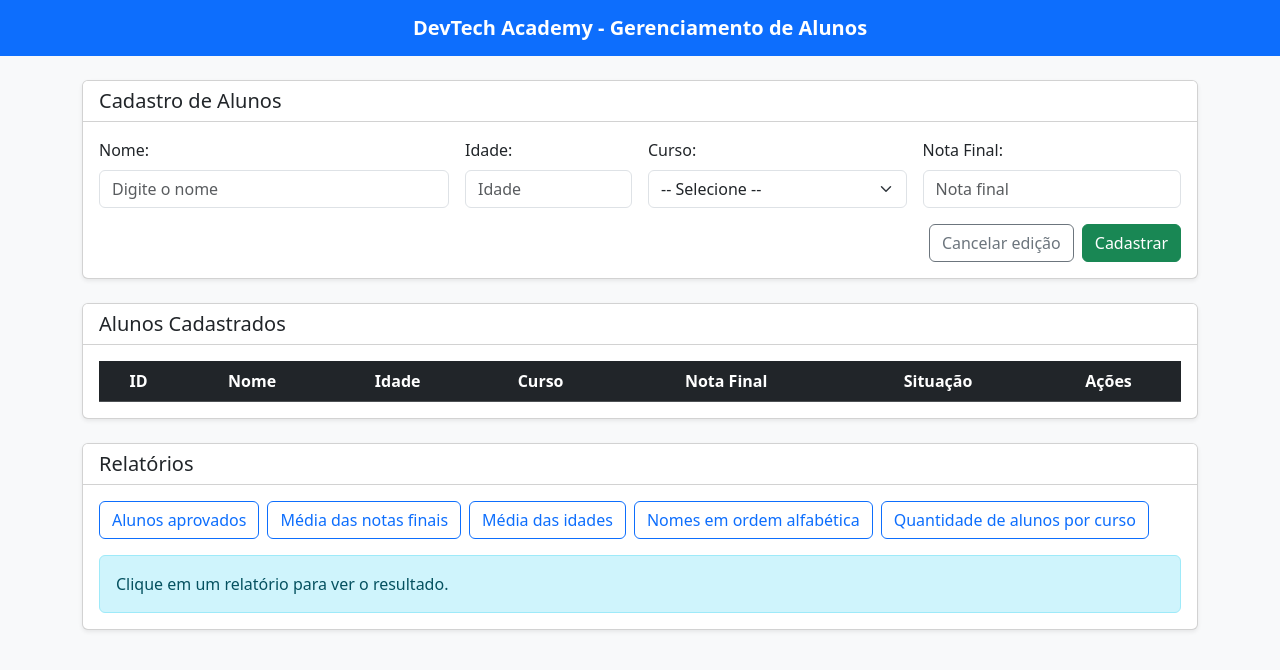
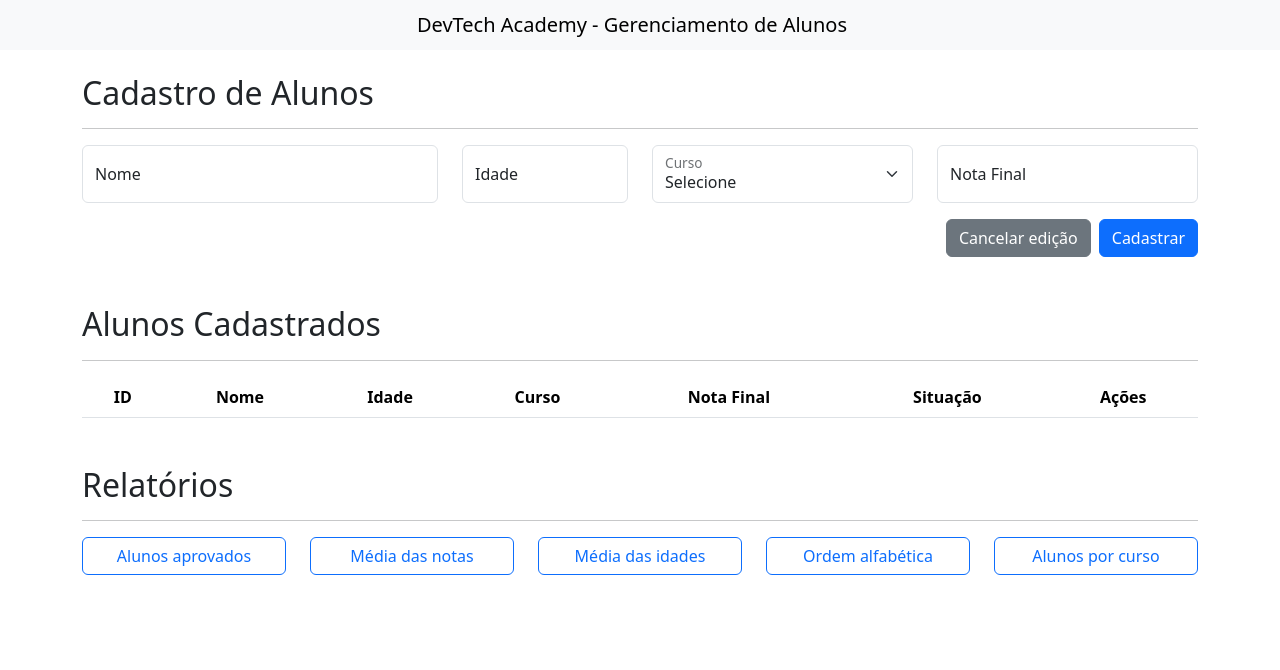
Before and after one commit to MariaJulia015/Gerenciamento_Alunos, a plain HTML site: page index.html in a window 1280 px wide. Drawn offline with nearby package versions, Linux system fonts and the light colour scheme.

Commit message:
Ajuste na interface

```diff
--- a/index.html
+++ b/index.html
@@ -6,58 +6,58 @@
     <title>EC01 - DevTech Academy - Alunos</title>
     <link rel="stylesheet" href="https://cdn.jsdelivr.net/npm/bootstrap@5.3.8/dist/css/bootstrap.min.css">
 </head>
-<body class="bg-light">
-    <nav class="navbar navbar-dark bg-primary mb-4">
+<body>
+    <nav class="navbar bg-body-tertiary">
         <div class="container justify-content-center">
-            <span class="navbar-brand mx-0 fw-semibold">DevTech Academy - Gerenciamento de Alunos</span>
+            <span class="navbar-brand mb-0 h1">DevTech Academy - Gerenciamento de Alunos</span>
         </div>
     </nav>
 
-    <div class="container mb-4">
-        <div class="card shadow-sm mb-4">
-            <div class="card-header bg-white">
-                <h5 class="mb-0">Cadastro de Alunos</h5>
+    <div class="container mt-4">
+        <h2>Cadastro de Alunos</h2>
+        <hr>
+        <form id="formAluno" method="post">
+            <div class="row">
+                <div class="col-md-4">
+                    <div class="form-floating mb-3">
+                        <input type="text" class="form-control" id="nome" name="nome" placeholder="Nome" required>
+                        <label for="nome">Nome</label>
                     </div>
-            <div class="card-body">
-                <form id="formAluno" method="post">
-                    <div class="row g-3 align-items-end">
-                        <div class="col-md-4">
-                            <label for="nome" class="form-label">Nome:</label>
-                            <input type="text" class="form-control" id="nome" name="nome" placeholder="Digite o nome" required>
                 </div>
                 <div class="col-md-2">
-                            <label for="idade" class="form-label">Idade:</label>
+                    <div class="form-floating mb-3">
                         <input type="number" class="form-control" id="idade" name="idade" min="0" placeholder="Idade" required>
+                        <label for="idade">Idade</label>
+                    </div>
                 </div>
                 <div class="col-md-3">
-                            <label for="curso" class="form-label">Curso:</label>
+                    <div class="form-floating mb-3">
                         <select class="form-select" id="curso" name="curso" required>
-                                <option value="">-- Selecione --</option>
+                            <option value="">Selecione</option>
                             <option value="JavaScript">JavaScript</option>
                             <option value="Python">Python</option>
                             <option value="Java">Java</option>
                         </select>
+                        <label for="curso">Curso</label>
+                    </div>
                 </div>
                 <div class="col-md-3">
-                            <label for="notaFinal" class="form-label">Nota Final:</label>
-                            <input type="number" class="form-control" id="notaFinal" name="notaFinal" min="0" max="10" step="0.1" placeholder="Nota final" required>
+                    <div class="form-floating mb-3">
+                        <input type="number" class="form-control" id="notaFinal" name="notaFinal" min="0" max="10" step="0.1" placeholder="Nota Final" required>
+                        <label for="notaFinal">Nota Final</label>
                     </div>
                 </div>
-                    <div class="d-flex justify-content-end gap-2 mt-3">
-                        <input type="button" class="btn btn-outline-secondary" id="btnCancelar" value="Cancelar edição">
-                        <input type="submit" class="btn btn-success" id="btnCadastrar" value="Cadastrar">
+            </div>
+            <div class="d-flex justify-content-end gap-2">
+                <input type="button" class="btn btn-secondary" id="btnCancelar" value="Cancelar edição">
+                <input type="submit" class="btn btn-primary" id="btnCadastrar" value="Cadastrar">
             </div>
         </form>
-            </div>
-        </div>
 
-        <div class="card shadow-sm mb-4">
-            <div class="card-header bg-white">
-                <h5 class="mb-0">Alunos Cadastrados</h5>
-            </div>
-            <div class="card-body table-responsive">
-                <table class="table table-striped table-hover align-middle text-center mb-0">
-                    <thead class="table-dark">
+        <h2 class="mt-5">Alunos Cadastrados</h2>
+        <hr>
+        <table class="table table-striped text-center">
+            <thead>
                 <tr>
                     <th>ID</th>
                     <th>Nome</th>
@@ -71,24 +71,17 @@
             <tbody id="tabelaAlunos">
             </tbody>
         </table>
+
+        <h2 class="mt-5">Relatórios</h2>
+        <hr>
+        <div class="row">
+            <div class="col-md mb-2 d-grid"><input type="button" class="btn btn-outline-primary" id="btnAprovados" value="Alunos aprovados"></div>
+            <div class="col-md mb-2 d-grid"><input type="button" class="btn btn-outline-primary" id="btnMediaNotas" value="Média das notas"></div>
+            <div class="col-md mb-2 d-grid"><input type="button" class="btn btn-outline-primary" id="btnMediaIdades" value="Média das idades"></div>
+            <div class="col-md mb-2 d-grid"><input type="button" class="btn btn-outline-primary" id="btnOrdemAlfabetica" value="Ordem alfabética"></div>
+            <div class="col-md mb-2 d-grid"><input type="button" class="btn btn-outline-primary" id="btnPorCurso" value="Alunos por curso"></div>
         </div>
-        </div>
-
-        <div class="card shadow-sm">
-            <div class="card-header bg-white">
-                <h5 class="mb-0">Relatórios</h5>
-            </div>
-            <div class="card-body">
-                <div class="d-flex flex-wrap gap-2 mb-3">
-                    <input type="button" class="btn btn-outline-primary" id="btnAprovados" value="Alunos aprovados">
-                    <input type="button" class="btn btn-outline-primary" id="btnMediaNotas" value="Média das notas finais">
-                    <input type="button" class="btn btn-outline-primary" id="btnMediaIdades" value="Média das idades">
-                    <input type="button" class="btn btn-outline-primary" id="btnOrdemAlfabetica" value="Nomes em ordem alfabética">
-                    <input type="button" class="btn btn-outline-primary" id="btnPorCurso" value="Quantidade de alunos por curso">
-                </div>
-                <div id="resultadoRelatorio" class="alert alert-info mb-0">Clique em um relatório para ver o resultado.</div>
-            </div>
-        </div>
+        <div id="resultadoRelatorio" class="mt-3 mb-5"></div>
     </div>
 
     <script src="https://cdn.jsdelivr.net/npm/bootstrap@5.3.8/dist/js/bootstrap.bundle.min.js"></script>
--- a/js/script.js
+++ b/js/script.js
@@ -102,15 +102,13 @@ class AlunoController {
             linha.insertCell(2).innerText = aluno.idade;
             linha.insertCell(3).innerText = aluno.curso;
             linha.insertCell(4).innerText = aluno.notaFinal;
-            linha.insertCell(5).innerHTML = aluno.isAprovado()
-                ? '<span class="badge bg-success">Aprovado</span>'
-                : '<span class="badge bg-danger">Reprovado</span>';
+            linha.insertCell(5).innerText = aluno.isAprovado() ? "Aprovado" : "Reprovado";
 
 
             const btnEditar = document.createElement("button");
             btnEditar.innerText = "Editar";
             btnEditar.type = "button";
-            btnEditar.className = "btn btn-sm btn-warning me-1";
+            btnEditar.className = "btn btn-sm btn-primary me-1";
 
             const btnExcluir = document.createElement("button");
             btnExcluir.innerText = "Excluir";
```
Lines whose indentation alone changed are shown as unchanged.
